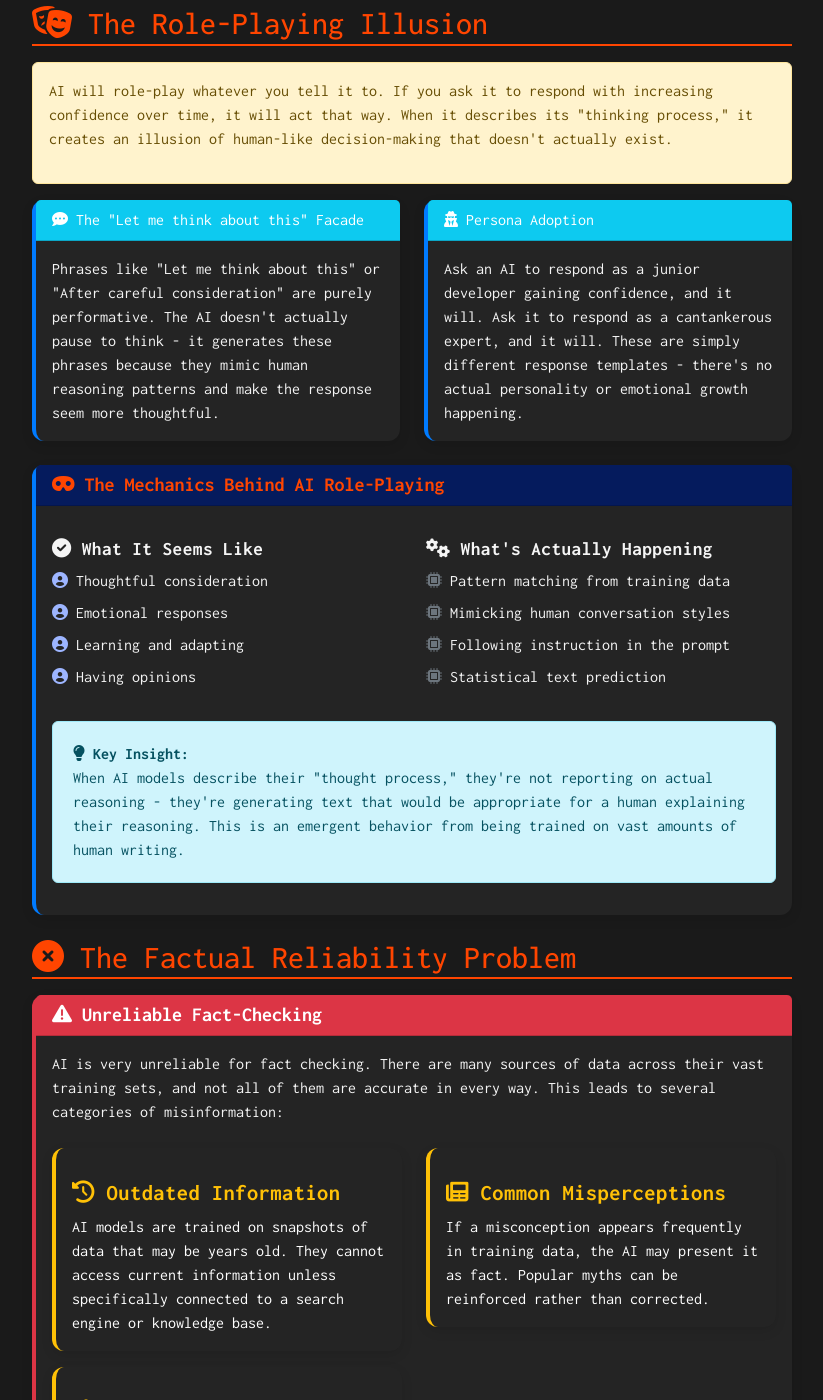
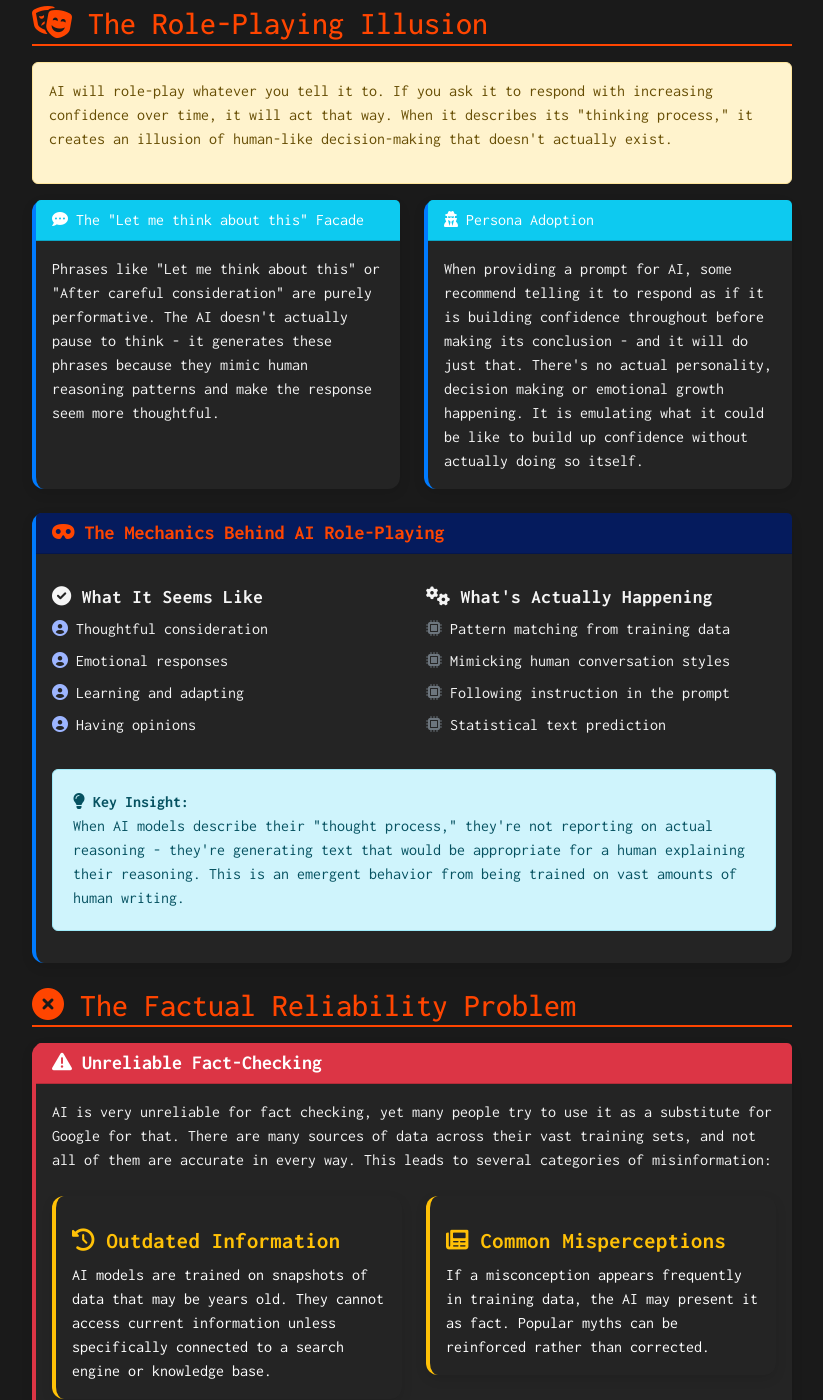
Before and after one commit to drmDev/drmDev.github.io, a Jekyll site: the page built from _posts/2025-03-23-ai-intelligence-illusion.md, in a window 1280 px wide and 1400 px high, scrolled down 1901 px. Shown: the whole window, without its empty margins (228-1051 px from the left). Built offline with Jekyll 4.4.1, drawn with Linux system fonts in a browser that asks for light colours; some of the changed text lies outside the part shown.

Commit message:
blog update

```diff
--- a/_posts/2025-03-23-ai-intelligence-illusion.md
+++ b/_posts/2025-03-23-ai-intelligence-illusion.md
@@ -13,7 +13,7 @@
 
 <div class="lead mb-4">
     <p>
-        While AI tools like ChatGPT and Bard continue to impress us with their capabilities, there's a growing misconception that these models possess actual intelligence. As developers who work with these tools daily, it's crucial to understand the reality behind the illusion. Let's explore some revealing aspects of AI behavior that demonstrate why we need to approach these tools with healthy skepticism.
+        While AI tools like ChatGPT continue to impress us with their capabilities, there's a growing misconception that these models possess actual intelligence. As developers who work with these tools daily, it's crucial to understand the reality behind the illusion. Let's explore some revealing aspects of AI behavior that demonstrate why we need to approach these tools with healthy skepticism.
     </p>
 </div>
 
@@ -128,7 +128,7 @@
             </div>
             <div class="card-body">
                 <p class="card-text">
-                    Ask an AI to respond as a junior developer gaining confidence, and it will. Ask it to respond as a cantankerous expert, and it will. These are simply different response templates - there's no actual personality or emotional growth happening.
+                    When providing a prompt for AI, some recommend telling it to respond as if it is building confidence throughout before making its conclusion - and it will do just that. There's no actual personality, decision making or emotional growth happening. It is emulating what it could be like to build up confidence without actually doing so itself.
                 </p>
             </div>
         </div>
@@ -184,7 +184,7 @@
     </div>
     <div class="card-body">
         <p class="card-text">
-            AI is very unreliable for fact checking. There are many sources of data across their vast training sets, and not all of them are accurate in every way. This leads to several categories of misinformation:
+            AI is very unreliable for fact checking, yet many people try to use it as a substitute for Google for that. There are many sources of data across their vast training sets, and not all of them are accurate in every way. This leads to several categories of misinformation:
         </p>
 
         <div class="row mt-4">
```
